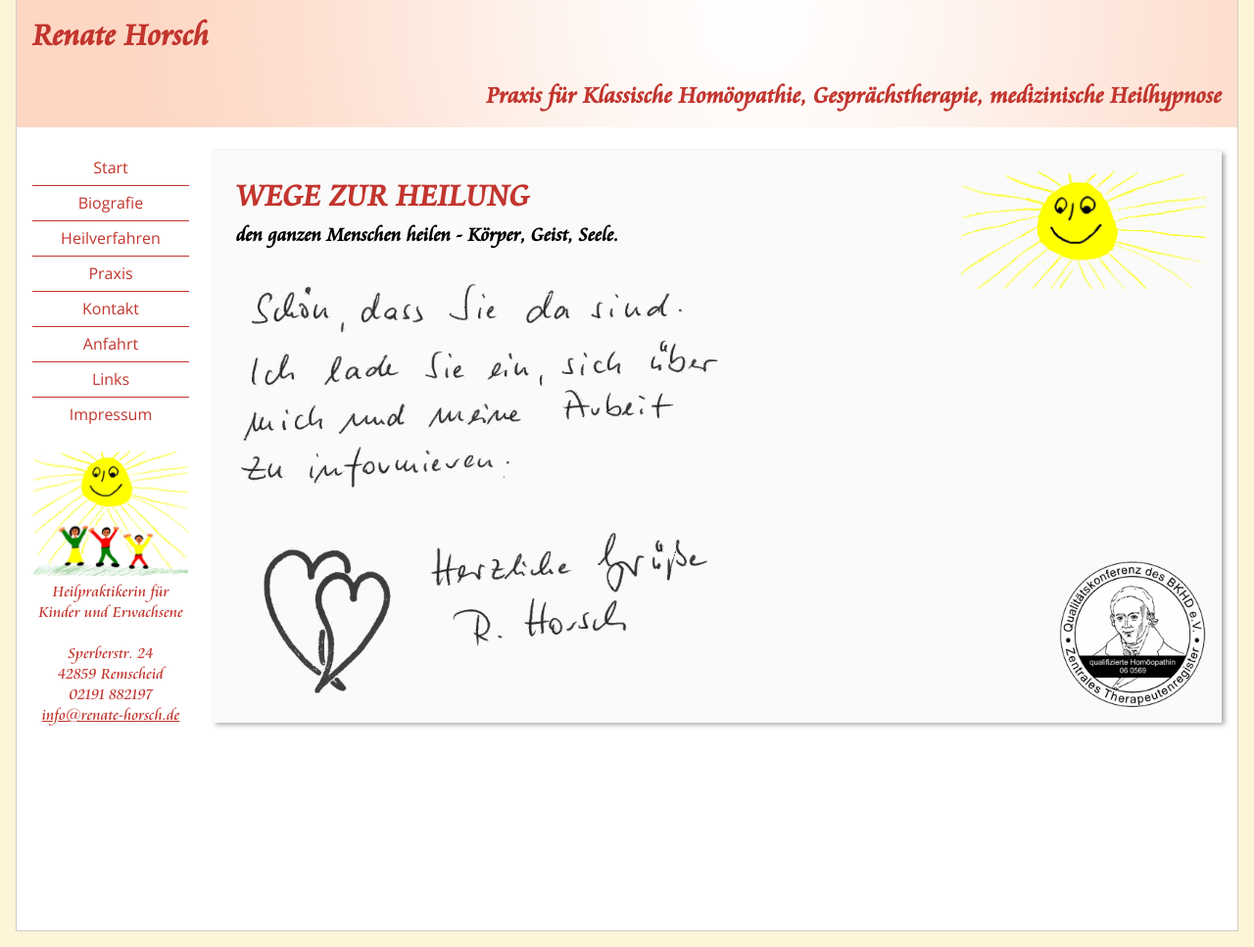
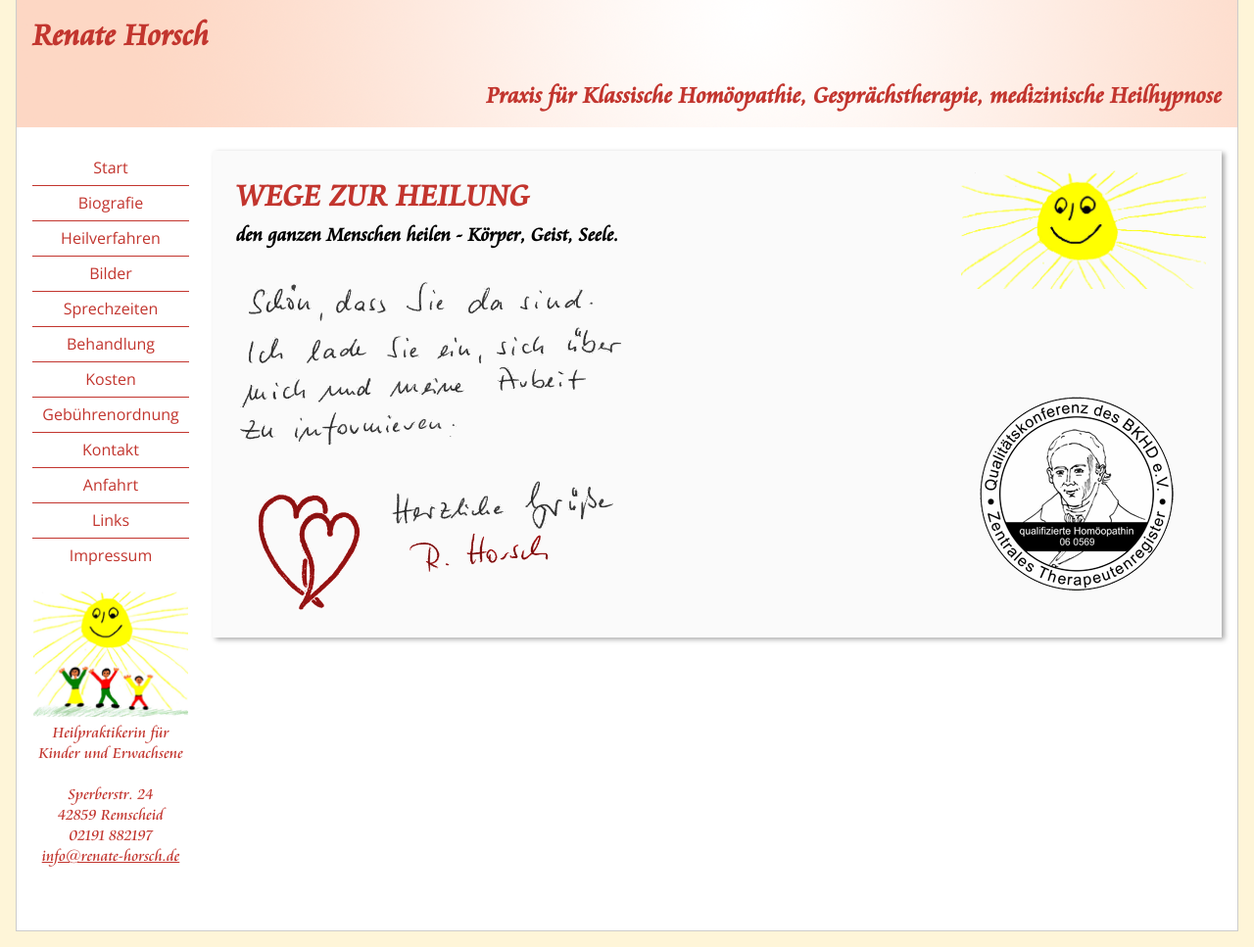
Before and after one commit to n2o/rho, a CakePHP app: the page made by app/View/Pages/home.ctp in a window 1280 px wide. Shown: the part 17-984 px from the top of the page at 98% size. Run offline with PHP 8.4 and a stand-in for CakePHP, Linux system fonts and the light colour scheme; the template is opened without the code that fills it, so the values that code supplies are empty; some libraries are stand-ins or nearby versions.

Commit message:
Fixing style issues

```diff
--- a/app/Config/routes.php
+++ b/app/Config/routes.php
@@ -37,6 +37,7 @@
  * how to customize the loading of plugin routes.
  */
 	CakePlugin::routes();
+	CakePlugin::load('Contactform', array('routes' => true));
 
 /**
  * Load the CakePHP default routes. Only remove this if you do not want to use
--- a/app/View/Layouts/default.ctp
+++ b/app/View/Layouts/default.ctp
@@ -1,4 +1,5 @@
 <?php
+session_start();
 /**
  *
  * PHP 5
--- a/app/View/Layouts/nav.ctp
+++ b/app/View/Layouts/nav.ctp
@@ -54,47 +54,38 @@
 		}
 		echo "<hr>";
 
-		if ($controller == "practice") {
-			echo "<li>".$this->Html->link('Praxis', array('controller' => 'practice', 'action' => 'index'), array('class' => 'active'))."</li>";
-			echo "<ul>";
-
 		if ($this->action == 'pics') {
-				echo "<li>".$this->Html->link('Bilder', array('action' => 'pics'), array('class' => 'active'))."</li>";
+			echo "<li>".$this->Html->link('Bilder', array('controller' => 'practice', 'action' => 'pics'), array('class' => 'active'))."</li>";
 		} else {
-				echo "<li>".$this->Html->link('Bilder', array('action' => 'pics'))."</li>";
+			echo "<li>".$this->Html->link('Bilder', array('controller' => 'practice', 'action' => 'pics'))."</li>";
 		}
 		echo "<hr>";
 
 		if ($this->action == 'consultation') {
-				echo "<li>".$this->Html->link('Sprechzeiten', array('action' => 'consultation'), array('class' => 'active'))."</li>";
+			echo "<li>".$this->Html->link('Sprechzeiten', array('controller' => 'practice', 'action' => 'consultation'), array('class' => 'active'))."</li>";
 		} else {
-				echo "<li>".$this->Html->link('Sprechzeiten', array('action' => 'consultation'))."</li>";
+			echo "<li>".$this->Html->link('Sprechzeiten', array('controller' => 'practice', 'action' => 'consultation'))."</li>";
 		}
 		echo "<hr>";
 
 		if ($this->action == 'treatment') {
-				echo "<li>".$this->Html->link('Behandlung', array('action' => 'treatment'), array('class' => 'active'))."</li>";
+			echo "<li>".$this->Html->link('Behandlung', array('controller' => 'practice', 'action' => 'treatment'), array('class' => 'active'))."</li>";
 		} else {
-				echo "<li>".$this->Html->link('Behandlung', array('action' => 'treatment'))."</li>";
+			echo "<li>".$this->Html->link('Behandlung', array('controller' => 'practice', 'action' => 'treatment'))."</li>";
 		}
 		echo "<hr>";
 
 		if ($this->action == 'costs') {
-				echo "<li>".$this->Html->link('Kosten', array('action' => 'costs'), array('class' => 'active'))."</li>";
+			echo "<li>".$this->Html->link('Kosten', array('controller' => 'practice', 'action' => 'costs'), array('class' => 'active'))."</li>";
 		} else {
-				echo "<li>".$this->Html->link('Kosten', array('action' => 'costs'))."</li>";
+			echo "<li>".$this->Html->link('Kosten', array('controller' => 'practice', 'action' => 'costs'))."</li>";
 		}
 		echo "<hr>";
 
 		if ($this->action == 'tariffs') {
-				echo "<li>".$this->Html->link('Gebührenordnung', array('action' => 'tariffs'), array('class' => 'active'))."</li>";
+			echo "<li>".$this->Html->link('Gebührenordnung', array('controller' => 'practice', 'action' => 'tariffs'), array('class' => 'active'))."</li>";
 		} else {
-				echo "<li>".$this->Html->link('Gebührenordnung', array('action' => 'tariffs'))."</li>";
-			}
-
-			echo "</ul>";
-		} else {
-			echo "<li>".$this->Html->link('Praxis', array('controller' => 'practice', 'action' => 'index'))."</li>";
+			echo "<li>".$this->Html->link('Gebührenordnung', array('controller' => 'practice', 'action' => 'tariffs'))."</li>";
 		}
 		echo "<hr>";
 
--- a/app/View/Pages/contact.ctp
+++ b/app/View/Pages/contact.ctp
@@ -14,4 +14,5 @@
 	<p>
 		02191 / 882198
 	</p>
+	<a href="files/contactform/contact.php" target="_blank">bombe!</a>
 </article>
--- a/app/webroot/css/main.css
+++ b/app/webroot/css/main.css
@@ -360,15 +360,15 @@ img.cornerRight {
 }
 
 img.cornerRightBottom {
-	padding: 1em;
+	padding: 1em 3em 3em 1em;
 	position: absolute;
-	width: 150px;
+	width: 200px;
 	bottom: 0px;
 	right: 0px;
 }
 
 img.paperFirstPage {
-	max-width: 500px;
+	max-width: 400px;
 }
 
 #left {
```
Also changed, not shown: app/Config/email.php (+6 -5 lines), app/Controller/ContactController.php (deleted, +0 -10 lines), app/View/Contact/index.ctp (deleted, +0 -16 lines), app/webroot/test.php (deleted, +0 -100 lines), app/webroot/img/paper_first_page_simple.png, 2 other files. Lines whose indentation alone changed are shown as unchanged.
